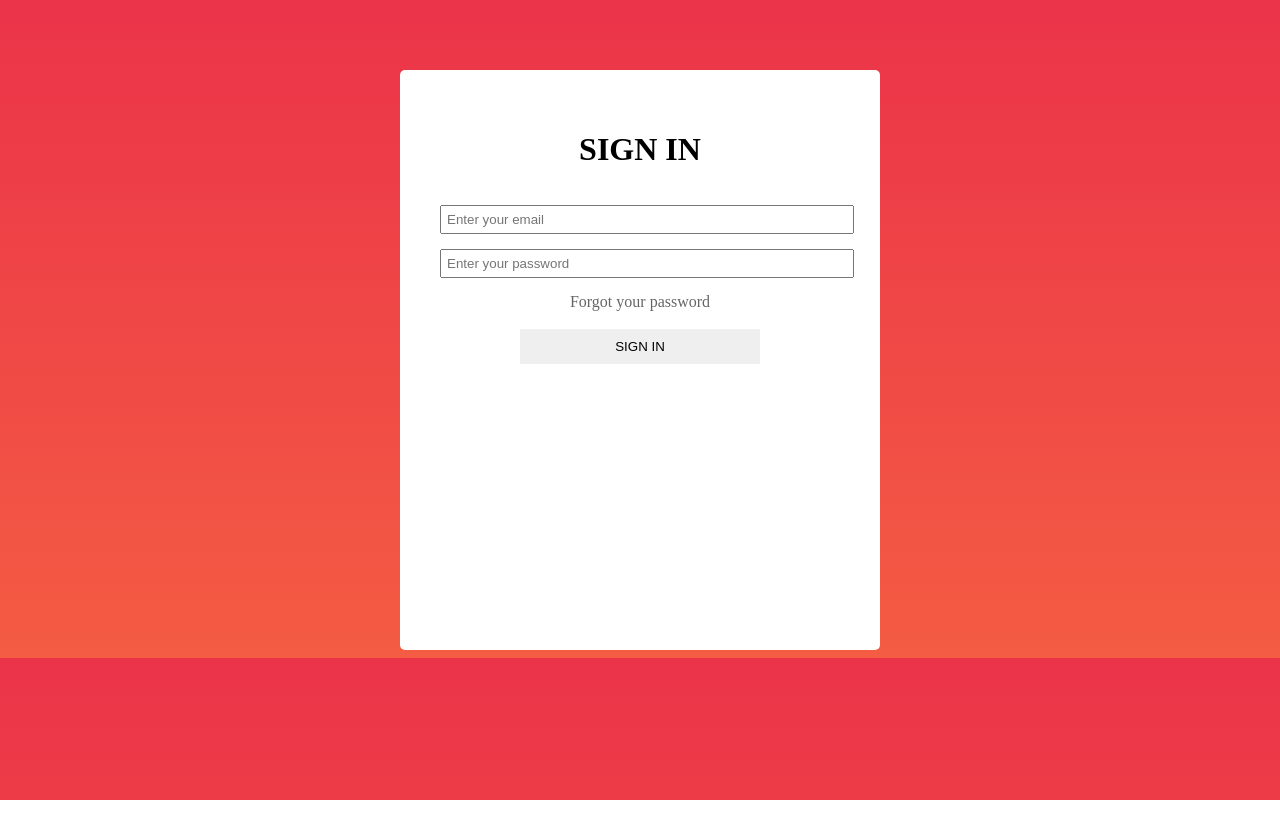
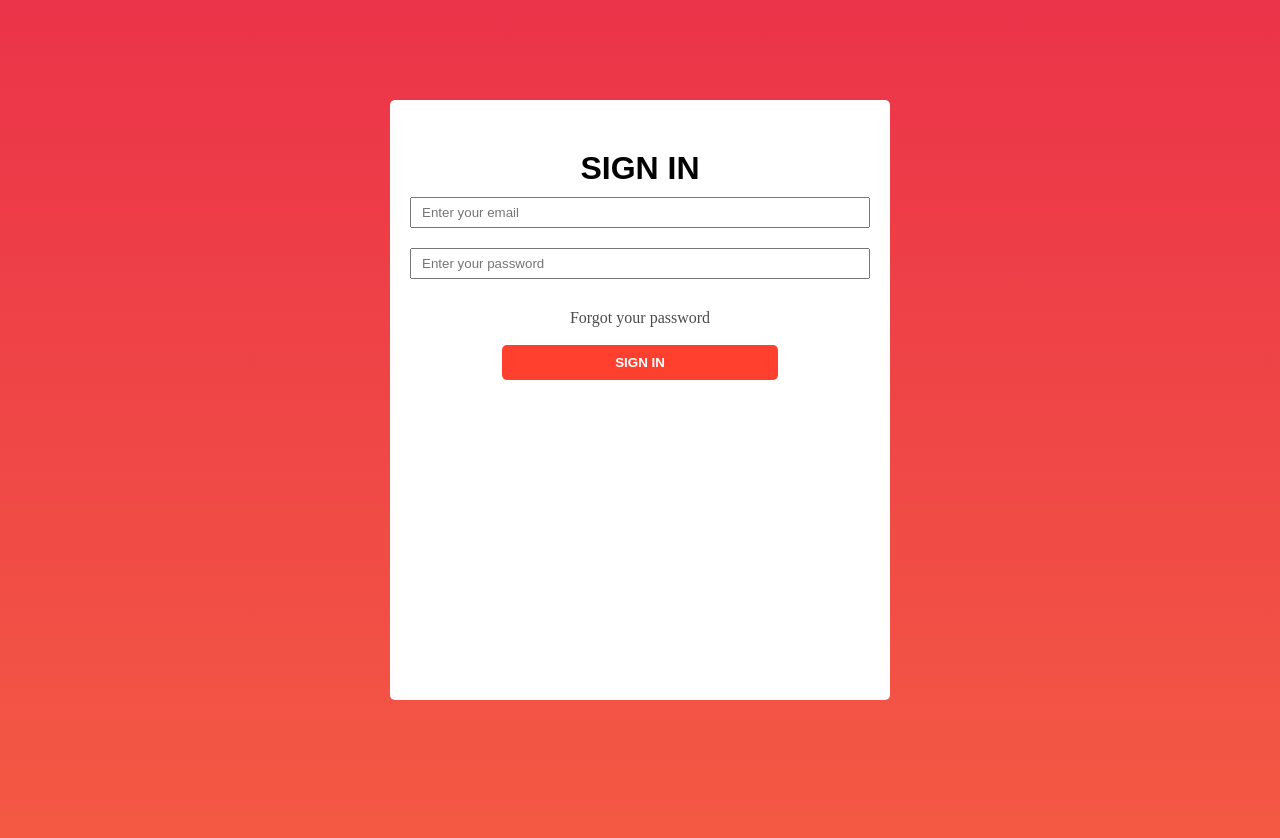
Before and after one commit to Lam-1010/Baitapvenha1, a plain HTML site: page buoi9btth.html in a window 1280 px wide. Before the commit the page ends 800 px from the top, so only its background shows below. Drawn offline with Linux system fonts and the light colour scheme.

Commit message:
Add files via upload

```diff
--- a/buoi9btth.html
+++ b/buoi9btth.html
@@ -5,37 +5,52 @@
     <meta name="viewport" content="width=device-width, initial-scale=1.0">
     <title>Document</title>
     <style>
+        *{
+            margin: 0;
+            padding: 0;
+            box-sizing: border-box;
+        }
         body{
             background-image: linear-gradient(#eb3349, #f45c43);
+            min-height: 100vh;
+        }
+        .box h1{
+            margin-bottom: 10px;
+            font-family: "Rubik", sans-serif;
+            font-optical-sizing: auto;
+            font-weight: weight;
+            font-style:normal;
         }
         .box{
-            width: 400px;
-            height: 500px;
+            width: 500px;
+            height: 600px;
             background: #fff;
-            margin:0 auto;
-            margin-top: 70px;
+            margin:100px auto;
+            text-align: center;
             border-radius: 5px;
-            text-align: center;
-
-            padding: 40px 40px;
+            padding: 50px 20px;
         }
         .box input[type='email'], .box input[type='password']{
             width: 100%;
-            padding: 5px;
-            margin-top: 15px;
+            padding: 6px 10px;
+            margin-bottom: 20px;
         }
         .box a{
-            margin-top: 15px;
+            margin-top: 10px;
             display: block;
             text-decoration: none;/*bo gach chaan */
             color: #000;
-            opacity: 0.6; /*Do mo cua mau chu*/
+            opacity: 0.7; /*Do mo cua mau chu*/
         }
         input[type='submit']{
             width: 60%;
-            padding: 10px 15px;
+            padding: 10px;
             text-transform: uppercase; /*chuyen chu sang chu in hoa*/
-            border:none
+            color: #fff;
+            background: rgb(255, 64, 47);
+            border:none;
+            font-weight: 700;
+            border-radius: 5px;
         }
     </style>
 </head>
@@ -46,7 +61,7 @@
         <input type="email" placeholder="Enter your email"><br>
         <input type="password" placeholder="Enter your password"><br>
         <a href="#">Forgot your password</a><br>
-        <input type="submit" value="SIGN IN">
+        <input type="submit" value="Sign in">
     </form>
    </div>
 </body>
```
